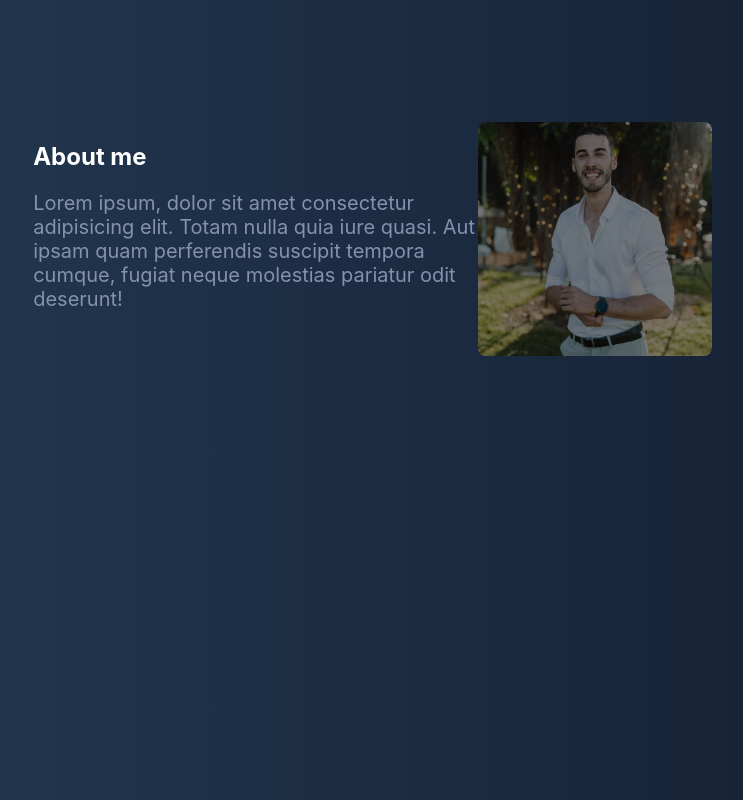
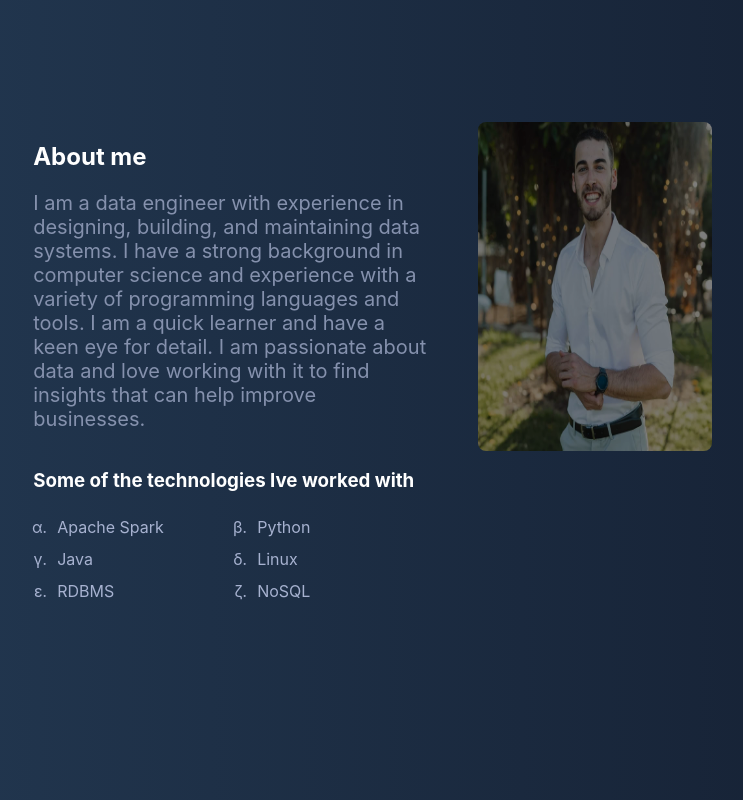
Before and after one commit to shaharluftig/luftig-portfolio, a Next.js app in the folder luftig-portfolio/: page / in a window 1280 px wide. Shown: the part 820-1620 px from the top of the page, without its empty margins (274-1017 px from the left). Built offline with nearby package versions, Linux system fonts and the light colour scheme.

Commit message:
Added about section

```diff
--- a/luftig-portfolio/components/sections/About.tsx
+++ b/luftig-portfolio/components/sections/About.tsx
@@ -1,18 +1,32 @@
 import Image from "next/image";
-import { useState } from "react";
 import styles from '../../styles/About.module.css';
+
+const technologies = ["Apache Spark", "Python", "Java", "Linux", "RDBMS", "NoSQL"]
+
 export default function About() {
   return (
     <div className={styles.container} id="About">
-
-
       <div className={styles.aboutContainer}>
-        <h2 className={styles.aboutHeader}>About me</h2>
-        <p className={styles.aboutText}>
-          Lorem ipsum, dolor sit amet consectetur adipisicing elit. Totam nulla quia iure quasi. Aut ipsam quam perferendis suscipit tempora cumque, fugiat neque molestias pariatur odit deserunt!
-        </p>
+        <div className={styles.textContainer}>
+          <h2 className={styles.aboutHeader}>About me</h2>
+          <p className={styles.aboutText}>
+            I am a data engineer with experience in designing, building, and maintaining data systems. I have a strong background in computer science and experience with a variety of programming languages and tools. I am a quick learner and have a keen eye for detail. I am passionate about data and love working with it to find insights that can help improve businesses.
+          </p>
+        </div>
+        <Image className={styles.image} src="/images/shahar.jpg" height={250} width={250} />
       </div>
-      <Image className={styles.image} src="/images/shahar.jpg" height={250} width={250} />
+      <div>
+        <h3>Some of the technologies Ive worked with</h3>
+        <ul className={styles.skillsList}>
+          {technologies.map(technology => {
+            return (
+              <li className={styles.skillItem}>
+                {technology}
+              </li>
+            )
+          })}
+        </ul>
+      </div>
     </div>
 
   );
--- a/luftig-portfolio/components/sections/Contact.tsx
+++ b/luftig-portfolio/components/sections/Contact.tsx
@@ -10,7 +10,7 @@ export default function Contact() {
             <h1 className={styles.getInTouch}>Get in touch</h1>
             <p className={styles.contactText}>Currently, Im not looking for a job, but my inbox is always open</p>
             <button onClick={() => handleEmailButton()} className={styles.emailButton}>
-                Say hi
+                Say Hello
             </button>
         </div>
 
--- a/luftig-portfolio/styles/About.module.css
+++ b/luftig-portfolio/styles/About.module.css
@@ -1,10 +1,12 @@
 .container {
     margin-top: 70%;
-    display: flex;
-
 }
 
 .aboutContainer {
+    display: flex;
+}
+
+.textContainer {
     width: 70%;
 }
 
@@ -22,9 +24,12 @@
     -webkit-filter: brightness(100%);
 }
 
+.aboutText {
+    width: 90%;
+}
+
 .image {
     border-radius: 8px;
-    margin-left: 40%;
     -webkit-filter: brightness(50%);
     -webkit-transition: all 1s ease;
     -moz-transition: all 1s ease;
@@ -33,15 +38,32 @@
     transition: all 1s ease;
 }
 
+
+.skillsList {
+    padding: 0;
+    margin-left: 18px;
+    display: grid;
+    grid-template-columns: repeat(2, minmax(140px, 200px));
+}
+
+.skillItem {
+    padding: 6px;
+    color: #a7b2d0;
+    list-style-type: lower-greek;
+
+}
+
 @media (max-width:1200px) {
-
-    .container {
+    .aboutContainer {
         display: inline-block;
-
     }
 
-    .aboutContainer {
+    .textContainer {
         width: 100%;
     }
 
+    .skillsList {
+        margin-left: 22px;
+    }
+
 }
--- a/luftig-portfolio/styles/Contact.module.css
+++ b/luftig-portfolio/styles/Contact.module.css
@@ -15,6 +15,8 @@
 
 .emailButton {
     margin: auto;
+    margin-top: 5%;
+    margin-left: auto;
     display: block;
     cursor: pointer;
     padding: 15px 25px;
```
